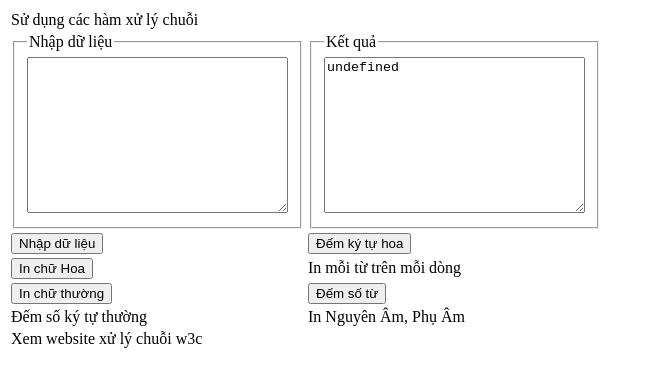
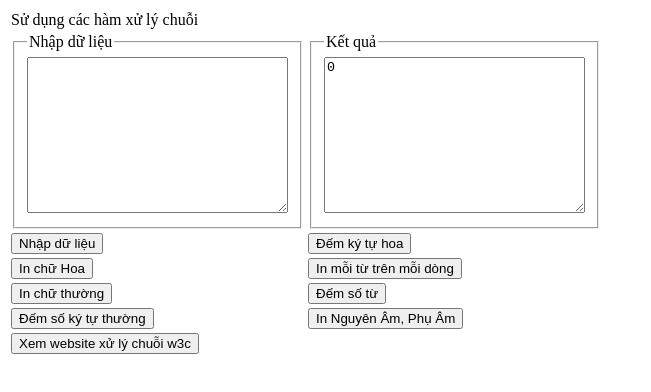
Before and after one commit to trucanhtran/learning_javascript, a plain HTML site: page bai3.html in a window 1280 px wide. Both pictures are taken after a click on the button "Đếm ký tự hoa". Shown: the whole page, without its empty margins (0-651 px from the left). Drawn offline with Linux system fonts and the light colour scheme.

Commit message:
string methods

```diff
--- a/bai3.html
+++ b/bai3.html
@@ -23,14 +23,27 @@
       }
       function countUpper() {
         var a = document.getElementById("input").value;
-        var i;
-        for (i > 0; i < a.length; i++) {
-          i += i;
+        function countCapitalizeString(a) {
+          return a.replace(/[^A-Z]/g, "").length;
         }
-        console.log(i);
-        document.getElementById("output").value = i;
+        var totalCapitalize = countCapitalizeString(a);
+        document.getElementById("output").value = totalCapitalize;
+      }
+      function countLower() {
+        var a = document.getElementById("input").value;
+        function countNonCapitalizeString(a) {
+          return a.replace(/[^a-z]/g, "").length;
+        }
+        var totalNonCapitalize = countNonCapitalizeString(a);
+        document.getElementById("output").value = totalNonCapitalize;
       }
     </script>
+    <style>
+      a {
+        text-decoration: none;
+        color: black;
+      }
+    </style>
   </head>
   <body>
     <table>
@@ -59,7 +72,7 @@
       </tr>
       <tr>
         <td><button onclick="upperCase()">In chữ Hoa</button></td>
-        <td>In mỗi từ trên mỗi dòng</td>
+        <td><button>In mỗi từ trên mỗi dòng</button></td>
       </tr>
       <tr>
         <td><button onclick="lowerCase()">In chữ thường</button></td>
@@ -68,11 +81,20 @@
         </td>
       </tr>
       <tr>
-        <td>Đếm số ký tự thường</td>
-        <td>In Nguyên Âm, Phụ Âm</td>
+        <td><button onclick="countLower()">Đếm số ký tự thường</button></td>
+        <td><button>In Nguyên Âm, Phụ Âm</button></td>
       </tr>
       <tr>
-        <td colspan="2">Xem website xử lý chuỗi w3c</td>
+        <td colspan="2">
+          <button>
+            <a
+              href="https://www.w3schools.com/js/js_loop_for.asp"
+              target="blank"
+            >
+              Xem website xử lý chuỗi w3c</a
+            >
+          </button>
+        </td>
       </tr>
     </table>
     <script>
```
